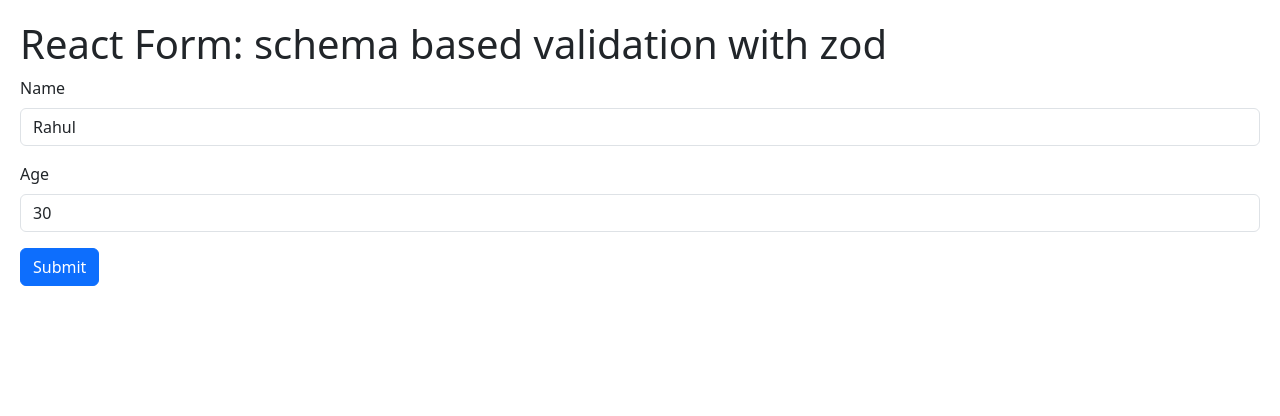
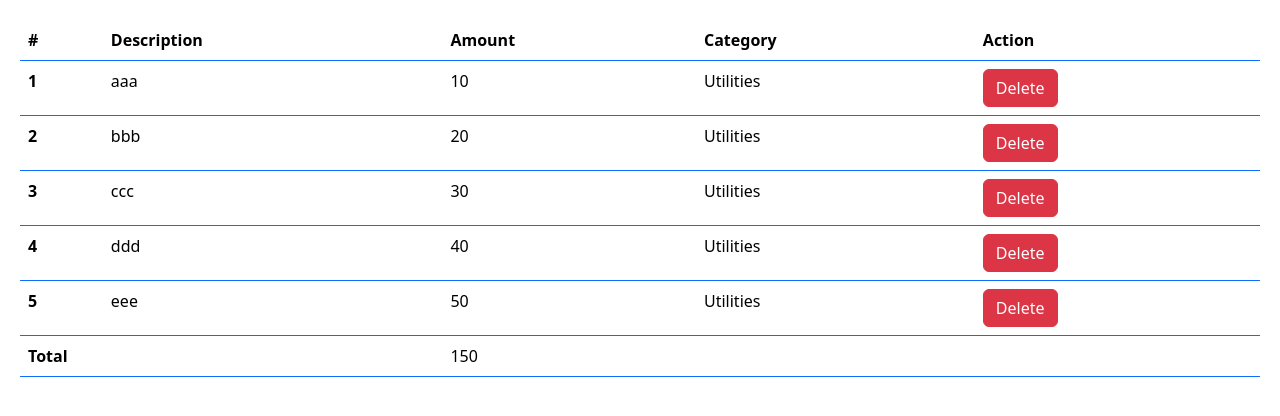
Before and after one commit to ashutosh-gole/react-app, a React (Vite) app: page / in a window 1280 px wide. Shown: the top 416 px of the page. Built offline with nearby package versions, Linux system fonts and the light colour scheme.

Commit message:
table added for expense tracker app

```diff
--- a/src/App.tsx
+++ b/src/App.tsx
@@ -1,10 +1,24 @@
+import { useState } from "react";
 import "./App.css";
-import Form from "./components/Form";
+import ExpenseList from "./expense-tracker/components/ExpenseList";
 
 function App() {
+  const [expenses, setExpenses] = useState([
+    { id: 1, description: "aaa", amount: 10, category: "Utilities" },
+    { id: 2, description: "bbb", amount: 20, category: "Utilities" },
+    { id: 3, description: "ccc", amount: 30, category: "Utilities" },
+    { id: 4, description: "ddd", amount: 40, category: "Utilities" },
+    { id: 5, description: "eee", amount: 50, category: "Utilities" },
+  ]);
+
   return (
     <>
-      <Form />
+      <ExpenseList
+        expenses={expenses}
+        onDelete={(id) =>
+          setExpenses(expenses.filter((expense) => expense.id !== id))
+        }
+      />
     </>
   );
 }
--- /dev/null
+++ b/src/expense-tracker/components/ExpenseList.tsx
@@ -0,0 +1,59 @@
+interface Expense {
+  id: number;
+  description: string;
+  amount: number;
+  category: string;
+}
+
+interface Props {
+  expenses: Expense[];
+  onDelete: (id: number) => void;
+}
+
+const ExpenseList = ({ expenses, onDelete }: Props) => {
+  if (expenses.length === 0) return null;
+
+  return (
+    <table className="table table-borderd border-primary">
+      <thead>
+        <tr>
+          <th>#</th>
+          <th>Description</th>
+          <th>Amount</th>
+          <th>Category</th>
+          <th>Action</th>
+        </tr>
+      </thead>
+
+      <tbody>
+        {expenses.map((expense) => (
+          <tr key={expense.id}>
+            <th>{expense.id}</th>
+            <td>{expense.description}</td>
+            <td>{expense.amount}</td>
+            <td>{expense.category}</td>
+            <td>
+              <button
+                className="btn btn-danger"
+                onClick={() => onDelete(expense.id)}
+              >
+                Delete
+              </button>
+            </td>
+          </tr>
+        ))}
+      </tbody>
+
+      <tfoot>
+        <tr>
+          <th colSpan={2}>Total</th>
+          <td colSpan={3}>
+            {expenses.reduce((acc, expense) => expense.amount + acc, 0)}
+          </td>
+        </tr>
+      </tfoot>
+    </table>
+  );
+};
+
+export default ExpenseList;
```
